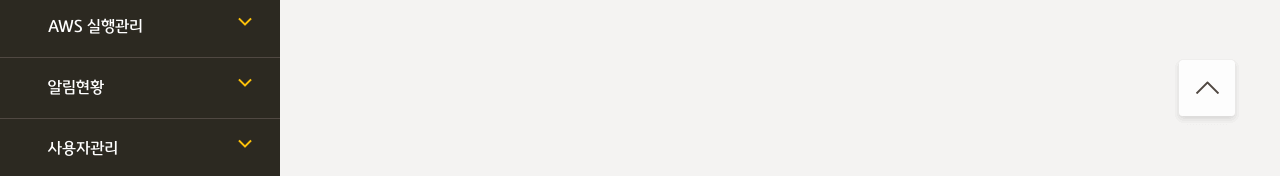
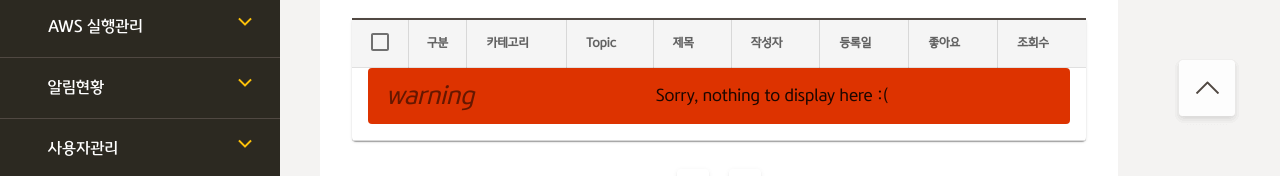
Before and after one commit to gesazumo/vuedata, a Vue app: page /admin/adm027 in a window 1280 px wide. Shown: the part 624-800 px from the top of the page. Built offline with nearby package versions, Linux system fonts and the light colour scheme.

Commit message:
html editor test

```diff
--- a/package.json
+++ b/package.json
@@ -21,6 +21,7 @@
     "vue-lottie": "^0.2.1",
     "vue-router": "^3.2.0",
     "vue2-datepicker": "^3.10.4",
+    "vue2-editor": "^2.10.3",
     "vuetify": "^2.4.0",
     "vuex": "^3.4.0",
     "yarn": "^1.22.11"
--- a/src/views/admin/ADM027.vue
+++ b/src/views/admin/ADM027.vue
@@ -1,5 +1,5 @@
 <template>
-	<div class="adm_wrap">
+	<!-- <div class="adm_wrap"> -->
 	<!-- <div id="lnb"></div> -->
 	<div class="adm_contents">
 		<div class="inner">
@@ -83,7 +83,13 @@
 						class="elevation-1"
 						:page.sync="page"
 						@page-count="pageCount = $event"
-						></v-data-table>
+					>
+						<template slot="no-data">
+							<v-alert :value="true" color="error" icon="warning">
+								Sorry, nothing to display here :(
+							</v-alert>
+						</template>
+					</v-data-table>
 					<div class="paging">
 						<v-pagination
 							v-model="page"
@@ -101,7 +107,7 @@
 			</div>
 		</div>
 	</div>
-	</div>
+	<!-- </div> -->
 </template>
 <script>
 import DatePicker from 'vue2-datepicker'
@@ -149,72 +155,72 @@ export default {
 				{ text: '조회수', align: 'center', value: 'hit' },
 			],
 			items3: [
-				{
-					seq: '1',
-					aaa: '메인',
-					category: '트렌트 리포트',
-					topic: '머신러닝/딥러닝',
-					subject: '1.뱅킹, 서비스로 연결하다',
-					writer: '김국민',
-					date: '2021-00-00',
-					good: '12',
-					hit: '22',
-				},
-				{
-					seq: '2',
-					aaa: '일반',
-					category: '트렌트 리포트',
-					topic: '머신러닝/딥러닝',
-					subject: '2.뱅킹, 서비스로 연결하다',
-					writer: '김국민',
-					date: '2021-00-00',
-					good: '12',
-					hit: '22',
-				},
-				{
-					seq: '3',
-					aaa: '일반',
-					category: '뉴스레터',
-					topic: '머신러닝/딥러닝',
-					subject: '3.뱅킹, 서비스로 연결하다',
-					writer: '김국민',
-					date: '2021-00-00',
-					good: '12',
-					hit: '22',
-				},
-				{
-					seq: '4',
-					aaa: '메인',
-					category: '전문가 리포트',
-					topic: '머신러닝/딥러닝',
-					subject: '4.뱅킹, 서비스로 연결하다',
-					writer: '김국민',
-					date: '2021-00-00',
-					good: '12',
-					hit: '22',
-				},
-				{
-					seq: '5',
-					aaa: '메인',
-					category: '트렌트 리포트',
-					topic: '머신러닝/딥러닝',
-					subject: '5.뱅킹, 서비스로 연결하다',
-					writer: '김국민',
-					date: '2021-00-00',
-					good: '12',
-					hit: '22',
-				},
-				{
-					seq: '6',
-					aaa: '메인',
-					category: '트렌트 리포트',
-					topic: '머신러닝/딥러닝',
-					subject: '6.뱅킹, 서비스로 연결하다',
-					writer: '김국민',
-					date: '2021-00-00',
-					good: '12',
-					hit: '22',
-				},
+				// {
+				// 	seq: '1',
+				// 	aaa: '메인',
+				// 	category: '트렌트 리포트',
+				// 	topic: '머신러닝/딥러닝',
+				// 	subject: '1.뱅킹, 서비스로 연결하다',
+				// 	writer: '김국민',
+				// 	date: '2021-00-00',
+				// 	good: '12',
+				// 	hit: '22',
+				// },
+				// {
+				// 	seq: '2',
+				// 	aaa: '일반',
+				// 	category: '트렌트 리포트',
+				// 	topic: '머신러닝/딥러닝',
+				// 	subject: '2.뱅킹, 서비스로 연결하다',
+				// 	writer: '김국민',
+				// 	date: '2021-00-00',
+				// 	good: '12',
+				// 	hit: '22',
+				// },
+				// {
+				// 	seq: '3',
+				// 	aaa: '일반',
+				// 	category: '뉴스레터',
+				// 	topic: '머신러닝/딥러닝',
+				// 	subject: '3.뱅킹, 서비스로 연결하다',
+				// 	writer: '김국민',
+				// 	date: '2021-00-00',
+				// 	good: '12',
+				// 	hit: '22',
+				// },
+				// {
+				// 	seq: '4',
+				// 	aaa: '메인',
+				// 	category: '전문가 리포트',
+				// 	topic: '머신러닝/딥러닝',
+				// 	subject: '4.뱅킹, 서비스로 연결하다',
+				// 	writer: '김국민',
+				// 	date: '2021-00-00',
+				// 	good: '12',
+				// 	hit: '22',
+				// },
+				// {
+				// 	seq: '5',
+				// 	aaa: '메인',
+				// 	category: '트렌트 리포트',
+				// 	topic: '머신러닝/딥러닝',
+				// 	subject: '5.뱅킹, 서비스로 연결하다',
+				// 	writer: '김국민',
+				// 	date: '2021-00-00',
+				// 	good: '12',
+				// 	hit: '22',
+				// },
+				// {
+				// 	seq: '6',
+				// 	aaa: '메인',
+				// 	category: '트렌트 리포트',
+				// 	topic: '머신러닝/딥러닝',
+				// 	subject: '6.뱅킹, 서비스로 연결하다',
+				// 	writer: '김국민',
+				// 	date: '2021-00-00',
+				// 	good: '12',
+				// 	hit: '22',
+				// },
 			],
 		}
 	},
--- a/src/views/admin/ADM028.vue
+++ b/src/views/admin/ADM028.vue
@@ -1,5 +1,5 @@
 <template>
-	<div class="adm_wrap">
+	<!-- <div class="adm_wrap"> -->
 	<!-- <div id="lnb"></div> -->
 	<div class="adm_contents">
 		<div class="inner">
@@ -24,9 +24,7 @@
 									<v-radio label="전문가 리포트"
 										>전문가 리포트</v-radio
 									>
-										<v-radio label="뉴스레터"
-											>뉴스레터</v-radio
-										>
+									<v-radio label="뉴스레터">뉴스레터</v-radio>
 								</v-radio-group>
 							</td>
 						</tr>
@@ -37,17 +35,13 @@
 									right
 									content-class="secondary tooltip-right"
 								>
-										<template
-											v-slot:activator="{ on, attrs }"
-										>
+									<template v-slot:activator="{ on, attrs }">
 										<v-btn
 											v-bind="attrs"
 											v-on="on"
 											icon
 											color="secondary"
-												style="
-													background: none !important;
-												"
+											style="background: none !important"
 										>
 											<v-icon>mdi-help-circle</v-icon>
 										</v-btn>
@@ -82,16 +76,12 @@
 							</td>
 						</tr>
 						<tr>
-								<th>
-									Topic <span class="asterisk">필수</span>
-								</th>
+							<th>Topic <span class="asterisk">필수</span></th>
 							<td>
 								<v-select
 									:items="items1"
 									:rules="[
-											() =>
-												!!meg ||
-												'Topic을 선택해 주세요',
+										() => !!meg || 'Topic을 선택해 주세요',
 									]"
 									:error-messages="errorMessages"
 									label="Topic을 선택하세요"
@@ -110,9 +100,7 @@
 									<v-radio label="단편 리포트"
 										>단편 리포트</v-radio
 									>
-										<v-radio label="기획연재"
-											>기획연재</v-radio
-										>
+									<v-radio label="기획연재">기획연재</v-radio>
 								</v-radio-group>
 							</td>
 						</tr>
@@ -162,8 +150,7 @@
 									:items="items3"
 									:rules="[
 										() =>
-												!!meg ||
-												'뉴스레터를 선택해 주세요',
+											!!meg || '뉴스레터를 선택해 주세요',
 									]"
 									:error-messages="errorMessages"
 									label="뉴스레터를 선택하세요"
@@ -191,15 +178,12 @@
 							</td>
 						</tr>
 						<tr>
-								<th>
-									요약문장 <span class="asterisk">필수</span>
-								</th>
+							<th>요약문장 <span class="asterisk">필수</span></th>
 							<td>
 								<v-text-field
 									:rules="[
 										() =>
-												!!meg ||
-												'요약문장을 입력해 주세요',
+											!!meg || '요약문장을 입력해 주세요',
 									]"
 									:error-messages="errorMessages"
 									placeholder="요약문장을 입력하세요"
@@ -211,10 +195,10 @@
 						<tr>
 							<th>본문 <span class="asterisk">필수</span></th>
 							<td>
+								<!-- <vue-editor v-model="content"></vue-editor> -->
 								<v-textarea
 									:rules="[
-											() =>
-												!!meg || '본문을 입력해 주세요',
+										() => !!meg || '본문을 입력해 주세요',
 									]"
 									:error-messages="errorMessages"
 									placeholder="본문을 입력하세요/Editor"
@@ -224,15 +208,12 @@
 							</td>
 						</tr>
 						<tr>
-								<th>
-									결론문장 <span class="asterisk">필수</span>
-								</th>
+							<th>결론문장 <span class="asterisk">필수</span></th>
 							<td>
 								<v-text-field
 									:rules="[
 										() =>
-												!!meg ||
-												'결론문장을 입력해 주세요',
+											!!meg || '결론문장을 입력해 주세요',
 									]"
 									:error-messages="errorMessages"
 									placeholder="결론문장을 입력하세요"
@@ -242,9 +223,7 @@
 							</td>
 						</tr>
 						<tr>
-								<th>
-									작성자 <span class="asterisk">필수</span>
-								</th>
+							<th>작성자 <span class="asterisk">필수</span></th>
 							<td>
 								<v-row>
 									<v-col cols="3">
@@ -256,9 +235,7 @@
 										>
 											<template v-slot:append-outer>
 												<button class="search-in">
-														<i
-															class="fa fa-search"
-														></i>
+													<i class="fa fa-search"></i>
 												</button>
 											</template>
 										</v-text-field>
@@ -283,17 +260,13 @@
 									right
 									content-class="secondary tooltip-right"
 								>
-										<template
-											v-slot:activator="{ on, attrs }"
-										>
+									<template v-slot:activator="{ on, attrs }">
 										<v-btn
 											v-bind="attrs"
 											v-on="on"
 											icon
 											color="secondary"
-												style="
-													background: none !important;
-												"
+											style="background: none !important"
 										>
 											<v-icon>mdi-help-circle</v-icon>
 										</v-btn>
@@ -306,8 +279,8 @@
 												font-size: 16px !important;
 											"
 										>
-												프로필 이미지 등록을 위한
-												주의사항을 확인하세요.
+											프로필 이미지 등록을 위한 주의사항을
+											확인하세요.
 										</p>
 										<span>
 											이미지 가이드 확인 후 작성!!
@@ -344,17 +317,13 @@
 									right
 									content-class="secondary tooltip-right"
 								>
-										<template
-											v-slot:activator="{ on, attrs }"
-										>
+									<template v-slot:activator="{ on, attrs }">
 										<v-btn
 											v-bind="attrs"
 											v-on="on"
 											icon
 											color="secondary"
-												style="
-													background: none !important;
-												"
+											style="background: none !important"
 										>
 											<v-icon>mdi-help-circle</v-icon>
 										</v-btn>
@@ -367,8 +336,8 @@
 												font-size: 16px !important;
 											"
 										>
-												썸네일 이미지 등록을 위한
-												주의사항을 확인하세요.
+											썸네일 이미지 등록을 위한 주의사항을
+											확인하세요.
 										</p>
 										<span>
 											이미지 가이드 확인 후 작성!!
@@ -386,17 +355,13 @@
 									right
 									content-class="secondary tooltip-right"
 								>
-										<template
-											v-slot:activator="{ on, attrs }"
-										>
+									<template v-slot:activator="{ on, attrs }">
 										<v-btn
 											v-bind="attrs"
 											v-on="on"
 											icon
 											color="secondary"
-												style="
-													background: none !important;
-												"
+											style="background: none !important"
 										>
 											<v-icon>mdi-help-circle</v-icon>
 										</v-btn>
@@ -409,8 +374,8 @@
 												font-size: 16px !important;
 											"
 										>
-												배너 이미지 등록을 위한
-												주의사항을 확인하세요.
+											배너 이미지 등록을 위한 주의사항을
+											확인하세요.
 										</p>
 										<span>
 											이미지 가이드 확인 후 작성!!
@@ -422,19 +387,30 @@
 						</tr>
 					</tbody>
 				</table>
+				<div v-html="contentTest"></div>
 			</div>
 			<div class="btn_area">
 				<button class="cancel large">취소</button>
-					<button class="regit large">등록하기</button>
+				<button class="regit large" v-on:click="onclickBtn()">
+					등록하기
+				</button>
 			</div>
 		</div>
 	</div>
-	</div>
+	<!-- </div> -->
 </template>
 <script>
+// import { VueEditor } from 'vue2-editor'
 export default {
+	// components: {
+	// 	VueEditor,
+	// },
 	data() {
 		return {
+			meg: '',
+			errorMessages: '',
+			// content: '',
+			// contentTest: '',
 			items1: [
 				'Tppic:전체',
 				'머신러닝/딥러닝',
@@ -500,5 +476,10 @@ export default {
 			],
 		}
 	},
+	methods: {
+		onclickBtn() {
+			this.contentTest = this.content
+		},
+	},
 }
 </script>
```
Also changed, not shown: 2 other files (tests, documents, lock files or other folders). Lines whose indentation alone changed are shown as unchanged.
